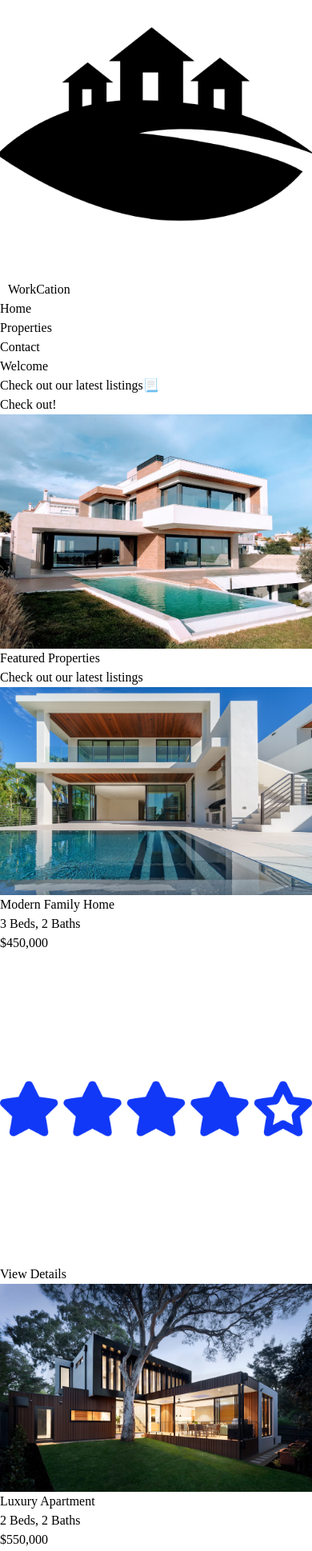
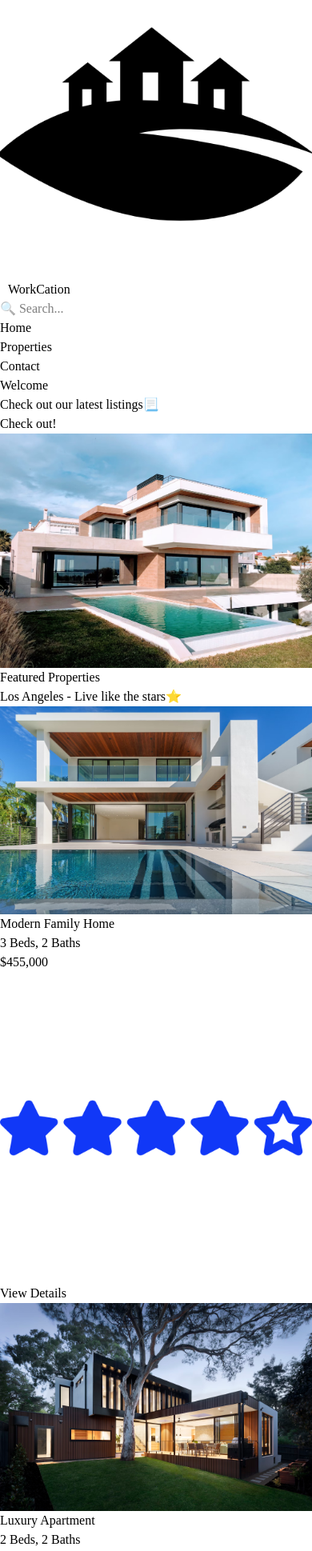
Before and after one commit to Sidvaneijndhoven/Workcation, a Vue app: page / in a window 390 px wide. Shown: the part 40-1979 px from the top of the page at 80% size. Built offline with nearby package versions, Linux system fonts and the light colour scheme.

Commit message:
added hero section

```diff
--- a/index.html
+++ b/index.html
@@ -3,9 +3,9 @@
   <head>
     <meta charset="UTF-8" />
     <link href="https://fonts.googleapis.com/css2?family=Inter:wght@300;400;600;700&display=swap" rel="stylesheet">
-    <link rel="icon" type="image/svg+xml" href="/vite.svg" />
+    <link rel="icon" type="image/svg+xml" href="./src/assets/media/logo.png" />
     <meta name="viewport" content="width=device-width, initial-scale=1.0" />
-    <title>Vite + Vue</title>
+    <title>WorkCation</title>
   </head>
   <body>
     <div id="app"></div>
--- a/src/App.vue
+++ b/src/App.vue
@@ -2,12 +2,13 @@
   <div class="font-sans bg-gray-50">
     <!-- Header -->
     <header class="bg-white shadow-lg py-4">
-      <div class="max-w-screen-xl mx-auto flex justify-between items-center px-4">
-          <div class="flex items-center space-x-4">
+      <div class="max-w-screen-xl mx-auto flex flex-wrap justify-between items-center px-4">
+        <div class="flex items-center space-x-4">
           <img id="rating" src="./assets/media/logo.png" alt="House" class="w-25 h-16 object-cover m-0 p-0"/>
           <div class="text-2xl font-semibold text-gray-800 hover:text-blue-500" style="margin-left: 10px;">WorkCation</div>
-      </div>
-        <nav>
+          <input type="text" placeholder="🔍 Search..." class="px-6 py-1.5 border-2 rounded-xl bg-gray-300 focus:outline-none focus:ring-2 focus:ring-blue-500" />
+        </div>
+        <nav class="flex items-center space-x-4 mt-4 md:mt-0">
           <ul class="flex space-x-8 text-gray-600">
             <li><a href="#" class="hover:text-blue-600">Home</a></li>
             <li><a href="#" class="hover:text-blue-600">Properties</a></li>
@@ -31,7 +32,7 @@
       <section class="py-16">
         <div class="max-w-screen-xl mx-auto text-center mb-12">
           <h2 class="text-3xl font-semibold text-gray-800">Featured Properties</h2>
-          <p class="text-lg text-gray-600">Check out our latest listings</p>
+          <p class="text-lg text-gray-600">Los Angeles - Live like the stars⭐</p>
         </div>
 
         <!-- House Grid -->
@@ -43,40 +44,40 @@
             <div class="p-4">
               <h3 class="text-xl font-semibold text-gray-800">Modern Family Home</h3>
               <p class="text-gray-600">3 Beds, 2 Baths</p>
-              <p class="text-xl font-semibold text-gray-800 mt-2">$450,000</p>
+              <p class="text-xl font-semibold text-gray-800 mt-2">$455,000</p>
               <img id="rating" src="./assets/media/rating.png" alt="House" class="w-25 h-16 object-cover" />
               <button class="mt-4 bg-blue-600 text-white px-6 py-2 rounded-lg hover:bg-blue-500">View Details</button>
             </div>
           </div>
 
           <!-- House 2 -->
-          <div class="bg-white rounded-lg shadow-lg overflow-hidden">
+          <div class="bg-white rounded-lg shadow-lg overflow-hidden" id="houses">
             <img src="./assets/media/house2.png" alt="House" class="w-full h-56 object-cover" />
-            <div class="p-4" id="houses">
+            <div class="p-4">
               <h3 class="text-xl font-semibold text-gray-800">Luxury Apartment</h3>
               <p class="text-gray-600">2 Beds, 2 Baths</p>
-              <p class="text-xl font-semibold text-gray-800 mt-2">$550,000</p>
+              <p class="text-xl font-semibold text-gray-800 mt-2">$520,000</p>
               <img id="rating" src="./assets/media/rating.png" alt="House" class="w-25 h-16 object-cover" />
               <button class="mt-4 bg-blue-600 text-white px-6 py-2 rounded-lg hover:bg-blue-500">View Details</button>
             </div>
           </div>
 
           <!-- House 3 -->
-          <div class="bg-white rounded-lg shadow-lg overflow-hidden">
+          <div class="bg-white rounded-lg shadow-lg overflow-hidden" id="houses">
             <img src="./assets/media/house3.png" alt="House" class="w-full h-56 object-cover" />
-            <div class="p-4" id="houses">
+            <div class="p-4">
               <h3 class="text-xl font-semibold text-gray-800">Modern Family Home</h3>
               <p class="text-gray-600">3 Beds, 2 Baths</p>
-              <p class="text-xl font-semibold text-gray-800 mt-2">$450,000</p>
+              <p class="text-xl font-semibold text-gray-800 mt-2">$465,000</p>
               <img id="rating" src="./assets/media/rating.png" alt="House" class="w-25 h-16 object-cover" />
               <button class="mt-4 bg-blue-600 text-white px-6 py-2 rounded-lg hover:bg-blue-500">View Details</button>
             </div>
           </div>
 
           <!-- House 4 -->
-          <div class="bg-white rounded-lg shadow-lg overflow-hidden">
+          <div class="bg-white rounded-lg shadow-lg overflow-hidden" id="houses">
             <img src="./assets/media/house4.png" alt="House" class="w-full h-56 object-cover" />
-            <div class="p-4" id="houses">
+            <div class="p-4">
               <h3 class="text-xl font-semibold text-gray-800">Modern Family Home</h3>
               <p class="text-gray-600">5 Beds, 1 Bath</p>
               <p class="text-xl font-semibold text-gray-800 mt-2">$350,000</p>
@@ -86,24 +87,24 @@
           </div>
 
           <!-- House 5 -->
-          <div class="bg-white rounded-lg shadow-lg overflow-hidden">
+          <div class="bg-white rounded-lg shadow-lg overflow-hidden" id="houses">
             <img src="./assets/media/house5.png" alt="House" class="w-full h-56 object-cover" />
-            <div class="p-4"  id="houses">
+            <div class="p-4">
               <h3 class="text-xl font-semibold text-gray-800">Modern Classic Home</h3>
               <p class="text-gray-600">5 Beds, 2 Baths</p>
-              <p class="text-xl font-semibold text-gray-800 mt-2">$450,000</p>
+              <p class="text-xl font-semibold text-gray-800 mt-2">$430,000</p>
               <img id="rating" src="./assets/media/rating.png" alt="House" class="w-25 h-16 object-cover" />
               <button class="mt-4 bg-blue-600 text-white px-6 py-2 rounded-lg hover:bg-blue-500">View Details</button>
             </div>
           </div>
 
           <!-- House 6 -->
-          <div class="bg-white rounded-lg shadow-lg overflow-hidden">
+          <div class="bg-white rounded-lg shadow-lg overflow-hidden" id="houses">
             <img src="./assets/media/house6.png" alt="House" class="w-full h-56 object-cover" />
-            <div class="p-4" id="houses">
+            <div class="p-4">
               <h3 class="text-xl font-semibold text-gray-800">Luxury Apartment</h3>
               <p class="text-gray-600">2 Beds, 2 Baths</p>
-              <p class="text-xl font-semibold text-gray-800 mt-2">$550,000</p>
+              <p class="text-xl font-semibold text-gray-800 mt-2">$420,000</p>
               <img id="rating" src="./assets/media/rating.png" alt="House" class="w-25 h-16 object-cover" />
               <button class="mt-4 bg-blue-600 text-white px-6 py-2 rounded-lg hover:bg-blue-500">View Details</button>
             </div>
```
